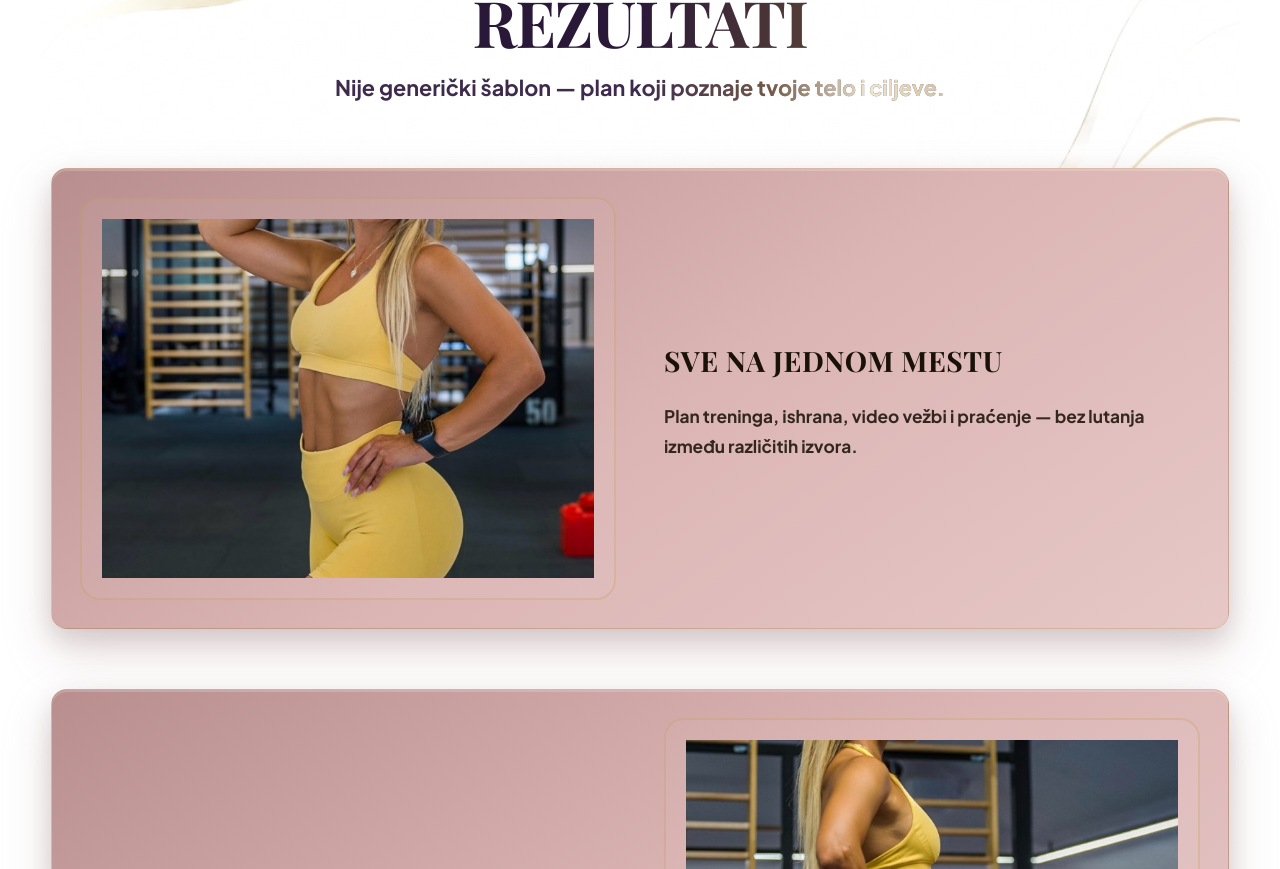
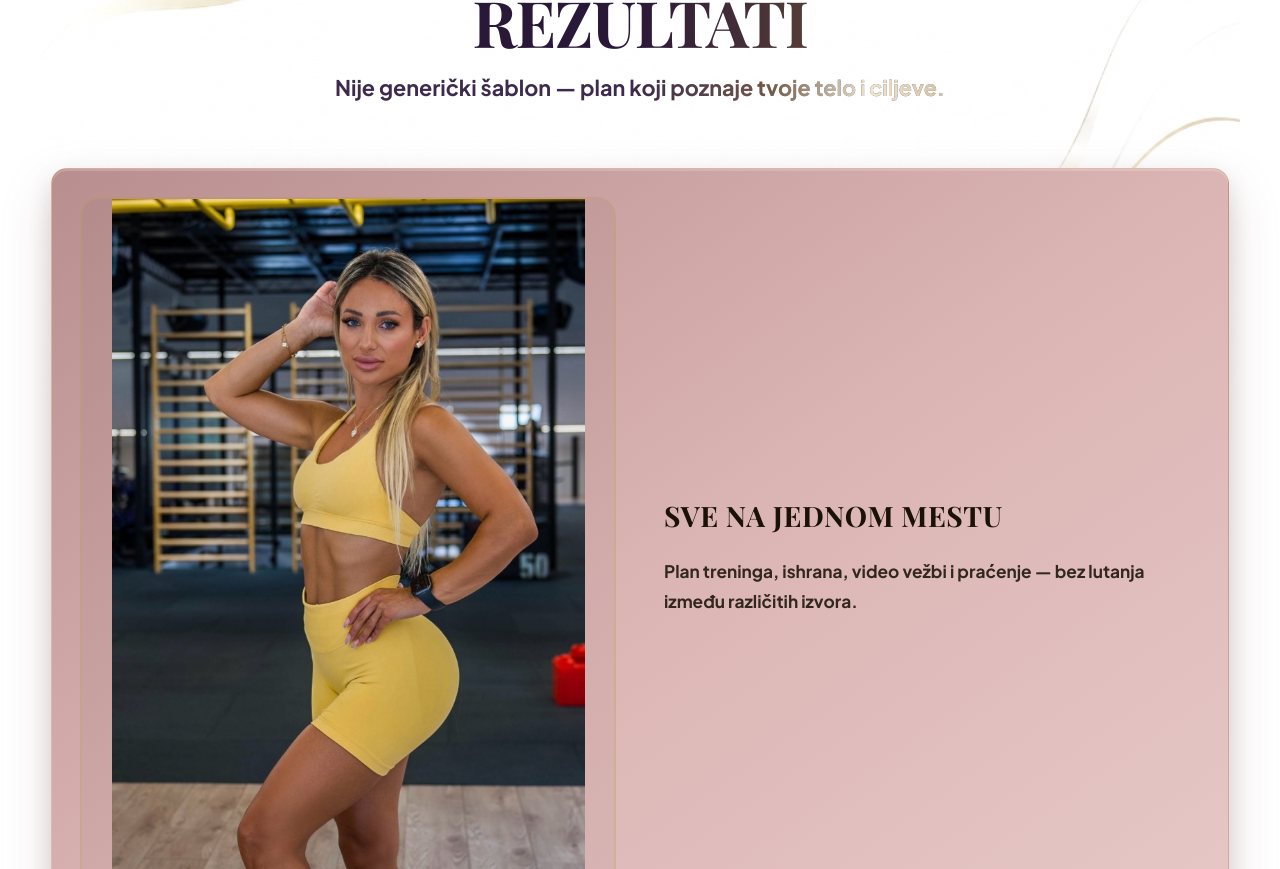
Before and after one commit to J-Gaspar99/fitnes_trainer1, a React (Vite) app: page / in a window 1280 px wide. Shown: the part 4951-5820 px from the top of the page. Built offline with nearby package versions, Linux system fonts and the light colour scheme; a web font is replaced by a local one.

Commit message:
cele slike

```diff
--- a/src/v3-theme.css
+++ b/src/v3-theme.css
@@ -1333,11 +1333,17 @@ body:has(.theme-v3) .mobile-menu__content .btn {
 
 .theme-v3 .value-card__image {
   border-color: rgba(197, 160, 89, 0.28);
+  background: rgba(26, 18, 8, 0.04);
 }
 
 .theme-v3 .value-card__image img {
-  background: rgba(255, 255, 255, 0.04);
-  object-fit: cover;
+  width: 100%;
+  aspect-ratio: 3 / 4;
+  object-fit: contain;
+  object-position: center;
+  background: transparent;
+  padding: 0;
+  display: block;
 }
 
 .theme-v3 .plan-card__link,
```
